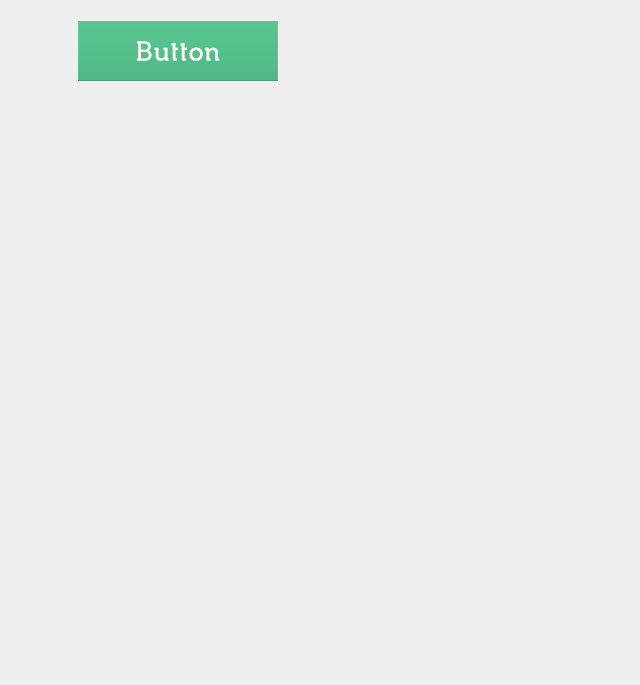
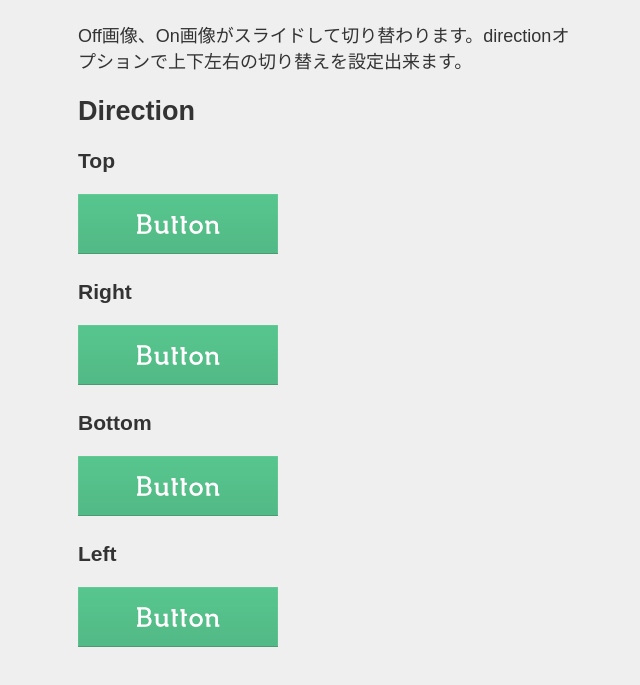
Before and after one commit to wadackel/jquery-image-changer, a website: page examples/transition-slide.html in a window 1280 px wide. Shown: the part 129-814 px from the top of the page, without its empty margins (312-952 px from the left). Drawn offline with Linux system fonts and the light colour scheme.

Commit message:
update examples

```diff
--- a/examples/css/style.css
+++ b/examples/css/style.css
@@ -15,7 +15,7 @@ img {
 .container {
 	width:500px;
 	margin:0 auto;
-	padding:60px 0;
+	padding:60px 0 120px 0;
 }
 
 .controls {
--- a/examples/transition-slide.html
+++ b/examples/transition-slide.html
@@ -10,9 +10,18 @@
 <body>
 	<div class="container">
 		<h1>Transition Slide</h1>
+		<p>Off画像、On画像がスライドして切り替わります。directionオプションで上下左右の切り替えを設定出来ます。</p>
 
 		<div class="buttons">
-			<a class="rollover" href="index.html"><img src="images/btn.png" alt="Button" /></a>
+			<h2>Direction</h2>
+			<h3>Top</h3>
+			<p><a id="slide-top" href="index.html"><img src="images/btn.png" alt="Button" /></a></p>
+			<h3>Right</h3>
+			<p><a id="slide-right" href="index.html"><img src="images/btn.png" alt="Button" /></a></p>
+			<h3>Bottom</h3>
+			<p><a id="slide-bottom" href="index.html"><img src="images/btn.png" alt="Button" /></a></p>
+			<h3>Left</h3>
+			<p><a id="slide-left" href="index.html"><img src="images/btn.png" alt="Button" /></a></p>
 		</div>
 	</div>
 
@@ -20,9 +29,28 @@
 	<script type="text/javascript" src="../dist/jquery.imageChanger.js"></script>
 	<script type="text/javascript">
 	$(function(){
-		$(".rollover").imageChanger({
+		$("#slide-top").imageChanger({
 			transition: {
-				type: "slide"
+				type: "slide",
+				direction: "top"
+			}
+		});
+		$("#slide-right").imageChanger({
+			transition: {
+				type: "slide",
+				direction: "right"
+			}
+		});
+		$("#slide-bottom").imageChanger({
+			transition: {
+				type: "slide",
+				direction: "bottom"
+			}
+		});
+		$("#slide-left").imageChanger({
+			transition: {
+				type: "slide",
+				direction: "left"
 			}
 		});
 	});
--- a/src/imageChanger.js
+++ b/src/imageChanger.js
@@ -301,7 +301,7 @@
 
 			// append
 			$off.css("z-index", 2).addClass(ClassName.off);
-			$("."+ClassName.image).append($on);
+			this.$elem.find("."+ClassName.image).append($on);
 		}
 
 		this.$on = $on;
```
Also changed, not shown: examples/background-image.html (+2 -0 lines), examples/basic.html (+1 -0 lines), examples/callbacks.html (+3 -0 lines), examples/destroy.html (+1 -0 lines), examples/enable-disable.html (+3 -0 lines), examples/error.html (+1 -0 lines), examples/events.html (+3 -0 lines), examples/index.html (+3 -2 lines), examples/start-on.html (+1 -0 lines), examples/toggle.html (+1 -0 lines), examples/transition-custom.html (+1 -0 lines), examples/transition-fade.html (+1 -0 lines), examples/transition-none.html (+1 -0 lines), examples/transition-wink.html (+1 -0 lines), 3 more files.
